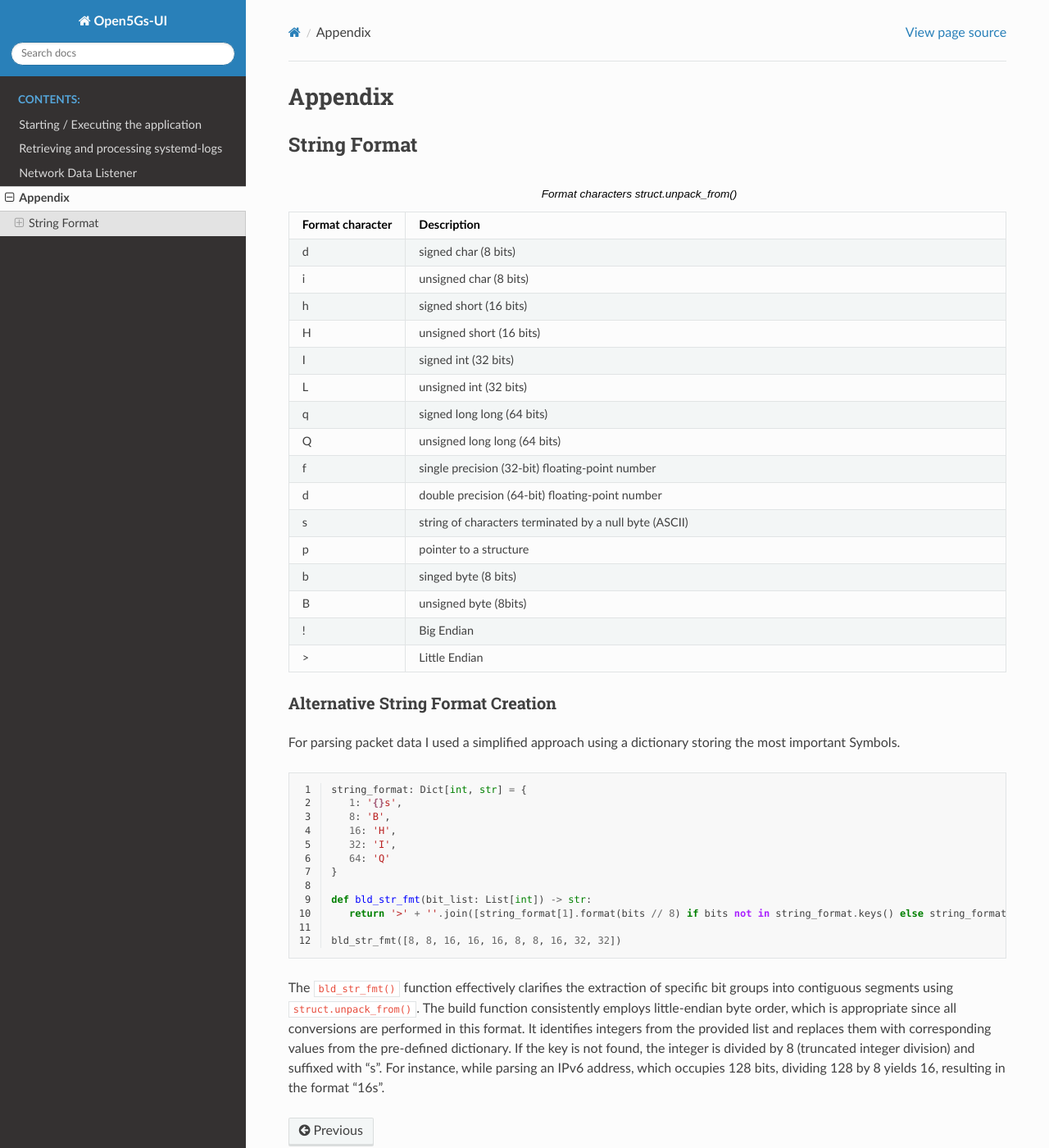
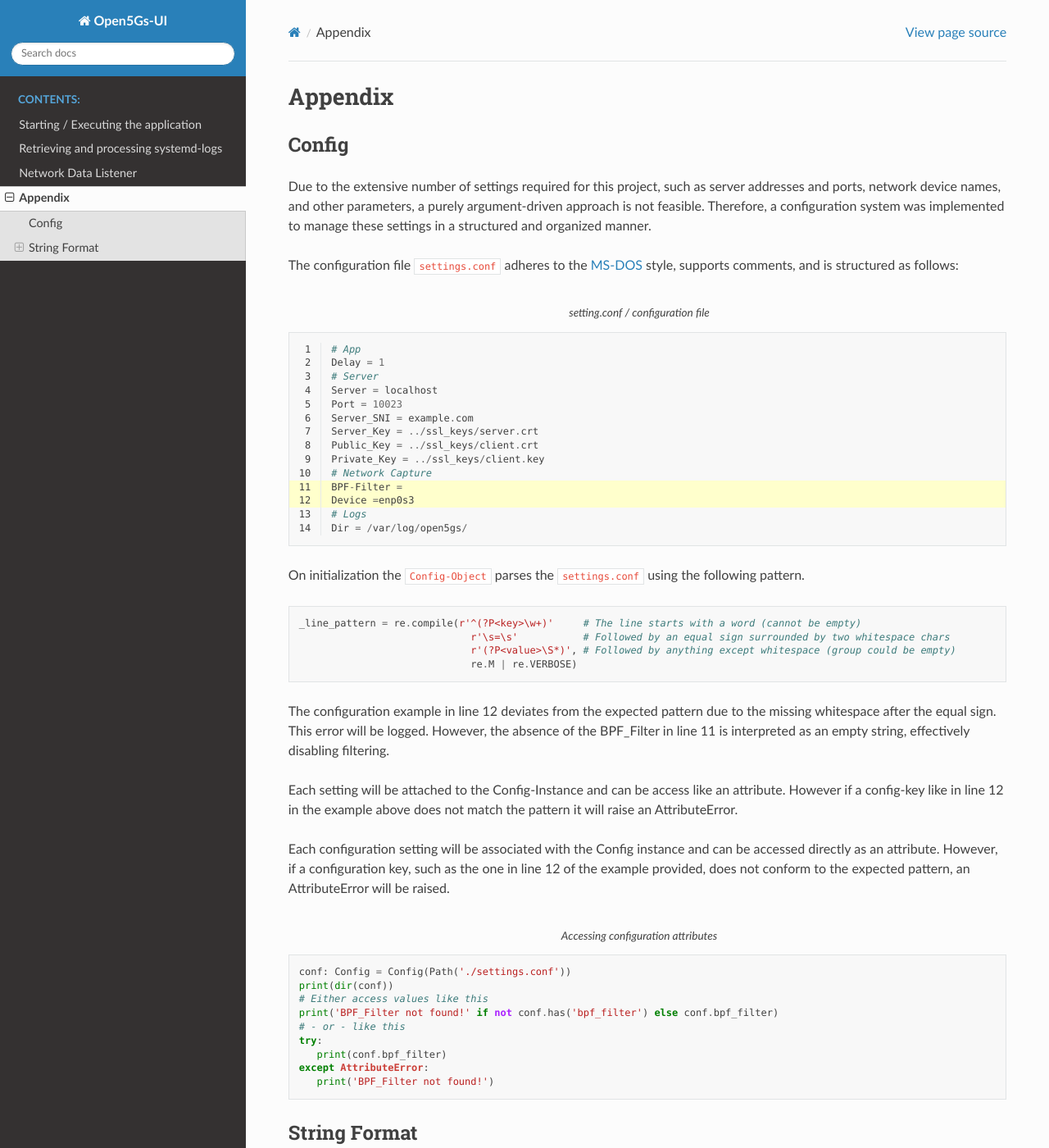
Before and after one commit to HSAnet/open5gs-ui, a Sphinx documentation site: the page built from docs/source/Appendix/appendix.rst, in a window 1280 px wide and 1400 px high. Shown: the whole window at 82% size. Built offline with Sphinx 7.4.7 and the Read the Docs theme 2.0.0, drawn with Linux system fonts in a browser that asks for light colours.

Commit message:
Added config docs to appendix

```diff
--- a/docs/source/Appendix/appendix.rst
+++ b/docs/source/Appendix/appendix.rst
@@ -1,5 +1,61 @@
 Appendix
 ********
+
+Config
+======
+
+Due to the extensive number of settings required for this project, such as server addresses and ports, network
+device names, and other parameters, a purely argument-driven approach is not feasible. Therefore, a configuration
+system was implemented to manage these settings in a structured and organized manner.
+
+The configuration file ``settings.conf`` adheres to the `MS-DOS`_ style, supports comments, and is structured as follows:
+
+.. _MS-DOS: https://en.wikipedia.org/wiki/Configuration_file#:~:text=its%20system%20settings.-,MS%2DDOS,-%5Bedit%5D
+
+.. literalinclude:: ../_static/settings.conf
+   :language: python
+   :caption: setting.conf / configuration file
+   :linenos:
+   :emphasize-lines: 11, 12
+
+On initialization the ``Config-Object`` parses the ``settings.conf`` using the following pattern.
+
+.. code-block:: python
+
+   _line_pattern = re.compile(r'^(?P<key>\w+)'     # The line starts with a word (cannot be empty)
+                                r'\s=\s'           # Followed by an equal sign surrounded by two whitespace chars
+                                r'(?P<value>\S*)', # Followed by anything except whitespace (group could be empty)
+                                re.M | re.VERBOSE)
+
+The configuration example in line 12 deviates from the expected pattern due to the missing whitespace after the
+equal sign. This error will be logged. However, the absence of the BPF_Filter in line 11 is interpreted as an
+empty string, effectively disabling filtering.
+
+Each setting will be attached to the Config-Instance and can be access like an attribute. However if a config-key
+like in line 12 in the example above does not match the pattern it will raise an AttributeError.
+
+Each configuration setting will be associated with the Config instance and can be accessed directly as an attribute.
+However, if a configuration key, such as the one in line 12 of the example provided, does not conform to the expected
+pattern, an AttributeError will be raised.
+
+
+
+.. code-block:: python
+   :caption: Accessing configuration attributes
+
+   conf: Config = Config(Path('./settings.conf'))
+   print(dir(conf))
+   # Either access values like this
+   print('BPF_Filter not found!' if not conf.has('bpf_filter') else conf.bpf_filter)
+   # - or - like this
+   try:
+      print(conf.bpf_filter)
+   except AttributeError:
+      print('BPF_Filter not found!')
+
+
+
+
 
 String Format
 =============
--- /dev/null
+++ b/docs/source/_static/settings.conf
@@ -0,0 +1,14 @@
+# App
+Delay = 1
+# Server
+Server = localhost
+Port = 10023
+Server_SNI = example.com
+Server_Key = ../ssl_keys/server.crt
+Public_Key = ../ssl_keys/client.crt
+Private_Key = ../ssl_keys/client.key
+# Network Capture
+BPF-Filter =
+Device =enp0s3
+# Logs
+Dir = /var/log/open5gs/
```
